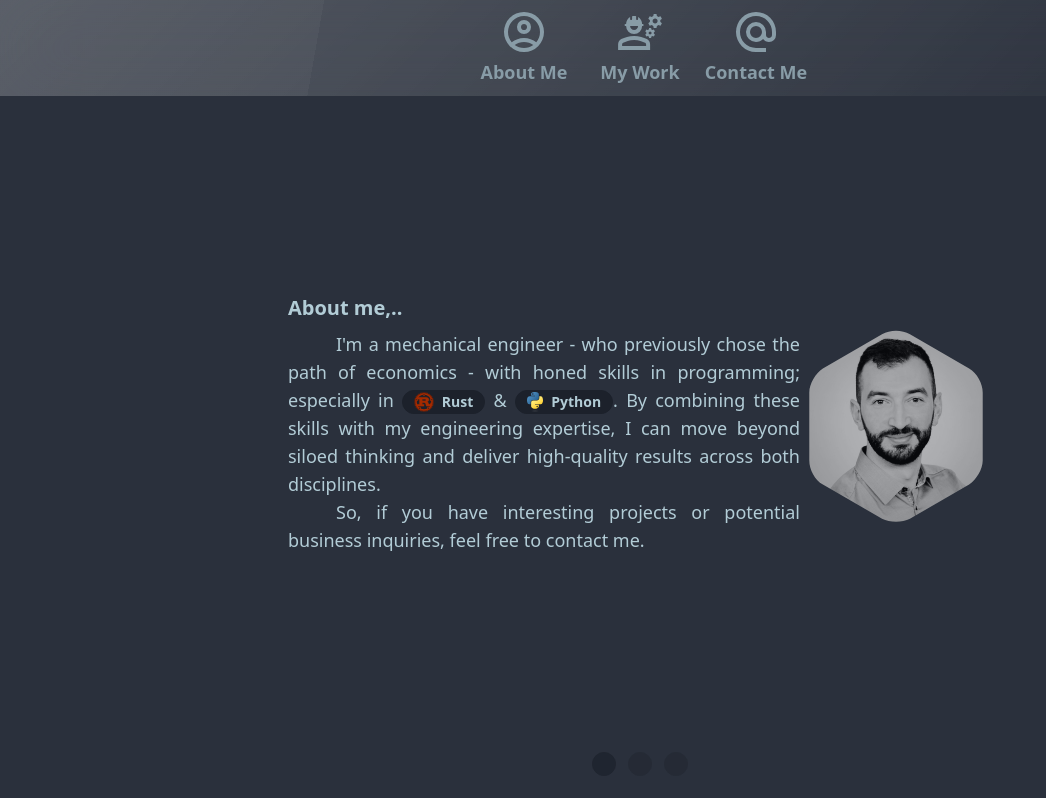
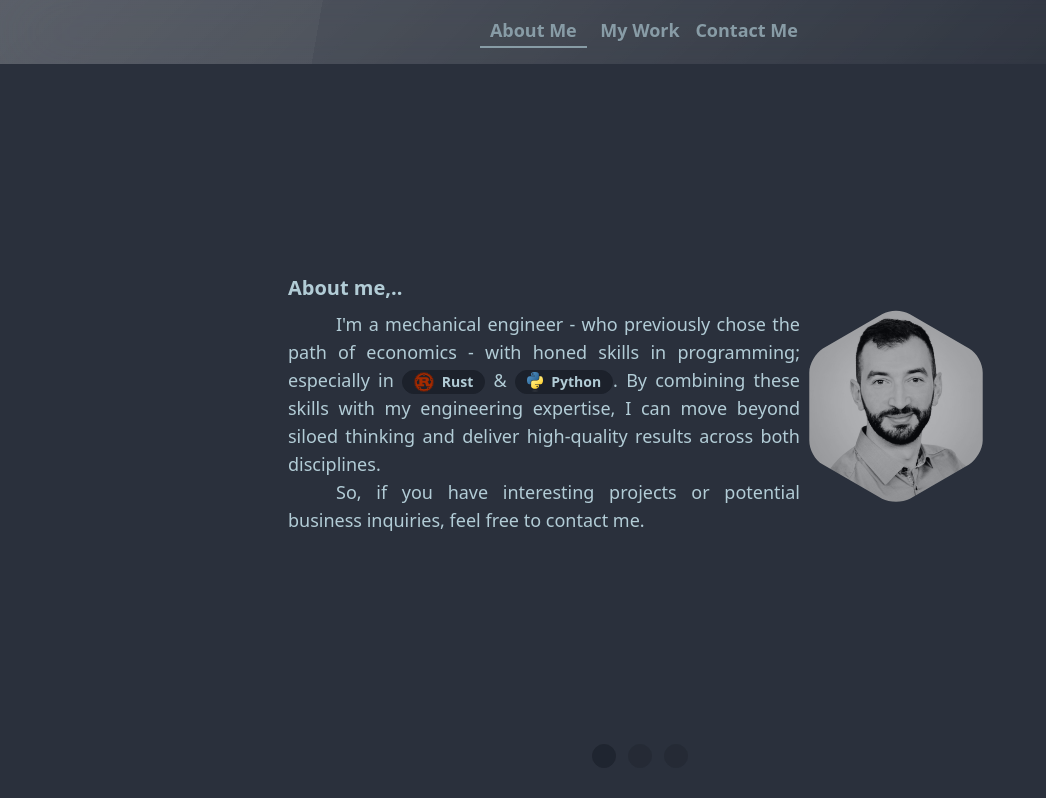
Before and after one commit to FatihDmrcn/FatihDmrcn.github.io, a SvelteKit app: page / in a window 1280 px wide. Shown: the whole page, without its empty margins (0-1046 px from the left). Built offline with nearby package versions, Linux system fonts and the light colour scheme.

Commit message:
slider for navbar

```diff
--- a/src/lib/components/btn_nav.svelte
+++ /dev/null
@@ -1,36 +0,0 @@
-<script lang="ts">
-    let { pos, href }: { pos: number; href: string } = $props();
-</script>
-
-<a class="flex flex-col items-center content-center" {href} aria-label={href}>
-    <svg
-        class="aspect-square fill-base-content transition-all ease-in-out {pos ==
-        0
-            ? 'h-12'
-            : 'h-14'}"
-        xmlns="http://www.w3.org/2000/svg"
-        viewBox="0 -960 960 960"
-    >
-        {#if href == "#about_me"}
-            <path
-                d="M234-276q51-39 114-61.5T480-360q69 0 132 22.5T726-276q35-41 54.5-93T800-480q0-133-93.5-226.5T480-800q-133 0-226.5 93.5T160-480q0 59 19.5 111t54.5 93Zm246-164q-59 0-99.5-40.5T340-580q0-59 40.5-99.5T480-720q59 0 99.5 40.5T620-580q0 59-40.5 99.5T480-440Zm0 360q-83 0-156-31.5T197-197q-54-54-85.5-127T80-480q0-83 31.5-156T197-763q54-54 127-85.5T480-880q83 0 156 31.5T763-763q54 54 85.5 127T880-480q0 83-31.5 156T763-197q-54 54-127 85.5T480-80Zm0-80q53 0 100-15.5t86-44.5q-39-29-86-44.5T480-280q-53 0-100 15.5T294-220q39 29 86 44.5T480-160Zm0-360q26 0 43-17t17-43q0-26-17-43t-43-17q-26 0-43 17t-17 43q0 26 17 43t43 17Zm0-60Zm0 360Z"
-            />
-        {:else if href == "#my_work"}
-            <path
-                d="M42-120v-112q0-33 17-62t47-44q51-26 115-44t141-18q77 0 141 18t115 44q30 15 47 44t17 62v112H42Zm80-80h480v-32q0-11-5.5-20T582-266q-36-18-92.5-36T362-320q-71 0-127.5 18T142-266q-9 5-14.5 14t-5.5 20v32Zm240-240q-66 0-113-47t-47-113h-10q-9 0-14.5-5.5T172-620q0-9 5.5-14.5T192-640h10q0-45 22-81t58-57v38q0 9 5.5 14.5T302-720q9 0 14.5-5.5T322-740v-54q9-3 19-4.5t21-1.5q11 0 21 1.5t19 4.5v54q0 9 5.5 14.5T422-720q9 0 14.5-5.5T442-740v-38q36 21 58 57t22 81h10q9 0 14.5 5.5T552-620q0 9-5.5 14.5T532-600h-10q0 66-47 113t-113 47Zm0-80q33 0 56.5-23.5T442-600H282q0 33 23.5 56.5T362-520Zm300 160-6-30q-6-2-11.5-4.5T634-402l-28 10-20-36 22-20v-24l-22-20 20-36 28 10q4-4 10-7t12-5l6-30h40l6 30q6 2 12 5t10 7l28-10 20 36-22 20v24l22 20-20 36-28-10q-5 5-10.5 7.5T708-390l-6 30h-40Zm20-70q12 0 21-9t9-21q0-12-9-21t-21-9q-12 0-21 9t-9 21q0 12 9 21t21 9Zm72-130-8-42q-9-3-16.5-7.5T716-620l-42 14-28-48 34-30q-2-5-2-8v-16q0-3 2-8l-34-30 28-48 42 14q6-6 13.5-10.5T746-798l8-42h56l8 42q9 3 16.5 7.5T848-780l42-14 28 48-34 30q2 5 2 8v16q0 3-2 8l34 30-28 48-42-14q-6 6-13.5 10.5T818-602l-8 42h-56Zm28-90q21 0 35.5-14.5T832-700q0-21-14.5-35.5T782-750q-21 0-35.5 14.5T732-700q0 21 14.5 35.5T782-650ZM362-200Z"
-            />
-        {:else if href == "#contact_me"}
-            <path
-                d="M480-80q-83 0-156-31.5T197-197q-54-54-85.5-127T80-480q0-83 31.5-156T197-763q54-54 127-85.5T480-880q83 0 156 31.5T763-763q54 54 85.5 127T880-480v58q0 59-40.5 100.5T740-280q-35 0-66-15t-52-43q-29 29-65.5 43.5T480-280q-83 0-141.5-58.5T280-480q0-83 58.5-141.5T480-680q83 0 141.5 58.5T680-480v58q0 26 17 44t43 18q26 0 43-18t17-44v-58q0-134-93-227t-227-93q-134 0-227 93t-93 227q0 134 93 227t227 93h200v80H480Zm0-280q50 0 85-35t35-85q0-50-35-85t-85-35q-50 0-85 35t-35 85q0 50 35 85t85 35Z"
-            />
-        {/if}
-    </svg>
-    <div
-        class="text-lg text-center capitalize font-semibold content-center transition-all transform-3d ease-in-out {pos ==
-        0
-            ? 'w-28 h-8 scale-100'
-            : 'w-18 h-0 scale-0'}"
-    >
-        {href.replace("#", "").replace("_", " ")}
-    </div>
-</a>
--- a/src/lib/components/page_container.svelte
+++ b/src/lib/components/page_container.svelte
@@ -6,7 +6,7 @@
 
 <div
     {id}
-    class="carousel-item box-border flex-col h-full w-full items-center justify-center pt-24 pb-6"
+    class="carousel-item box-border flex-col h-full w-full items-center justify-center pt-16 pb-8"
 >
     {@render children()}
 </div>
--- a/src/routes/+layout.svelte
+++ b/src/routes/+layout.svelte
@@ -1,6 +1,5 @@
 <script lang="ts">
     import "../app.css";
-    import BtnNav from "$lib/components/btn_nav.svelte";
 
     let { children } = $props();
 
@@ -10,7 +9,7 @@
         "var(--color-base-300)",
     ];
     const length = 2;
-    let pos = $state(0);
+    let scroll = $state(0);
     let c1 = $state(colors[0]);
     let c2 = $state(colors[1]);
     let p2 = $state(0);
@@ -18,12 +17,10 @@
     function scroll_color(
         event: UIEvent & { currentTarget: EventTarget & HTMLElement },
     ) {
-        const element = event.currentTarget;
-        let a = element.scrollTop; // actual position for scrollTop
-        let b = element.scrollHeight - element.clientHeight; // max. value for scrollTop
-        let percentage = a / b;
-        pos = percentage * length;
-        let idx = Math.floor(pos);
+        const e = event.currentTarget;
+        let percentage = e.scrollTop / (e.scrollHeight - e.clientHeight);
+        let idx = Math.floor(percentage * length);
+        scroll = e.scrollTop / e.scrollHeight;
         p2 = (percentage * length - idx) * 100;
         c1 = colors[idx];
         c2 = idx == length ? colors[0] : colors[idx + 1];
@@ -35,11 +32,19 @@
     style="background-color: color-mix(in srgb, {c1}, {c2} {p2}%);"
 >
     <div
-        class="absolute top-0 left-0 navbar gap-1 glass justify-center shadow-none opacity-70"
+        class="absolute top-0 left-0 navbar flex-col glass justify-center shadow-none opacity-70"
     >
-        <BtnNav {pos} href={"#about_me"} />
-        <BtnNav {pos} href={"#my_work"} />
-        <BtnNav {pos} href={"#contact_me"} />
+        <div
+            class="relative w-xs grid grid-cols-3 justify-items-center pb-1 text-lg font-semibold"
+        >
+            <a href="#about_me">About Me</a>
+            <a href="#my_work">My Work</a>
+            <a href="#contact_me">Contact Me</a>
+            <div
+                class="absolute bottom-0 w-1/3 h-0.5 bg-neutral-content"
+                style="left: calc(var(--container-xs) * {scroll});"
+            ></div>
+        </div>
     </div>
     <div
         onscroll={scroll_color}
```
Also changed, not shown: static/favicon.svg (added).
